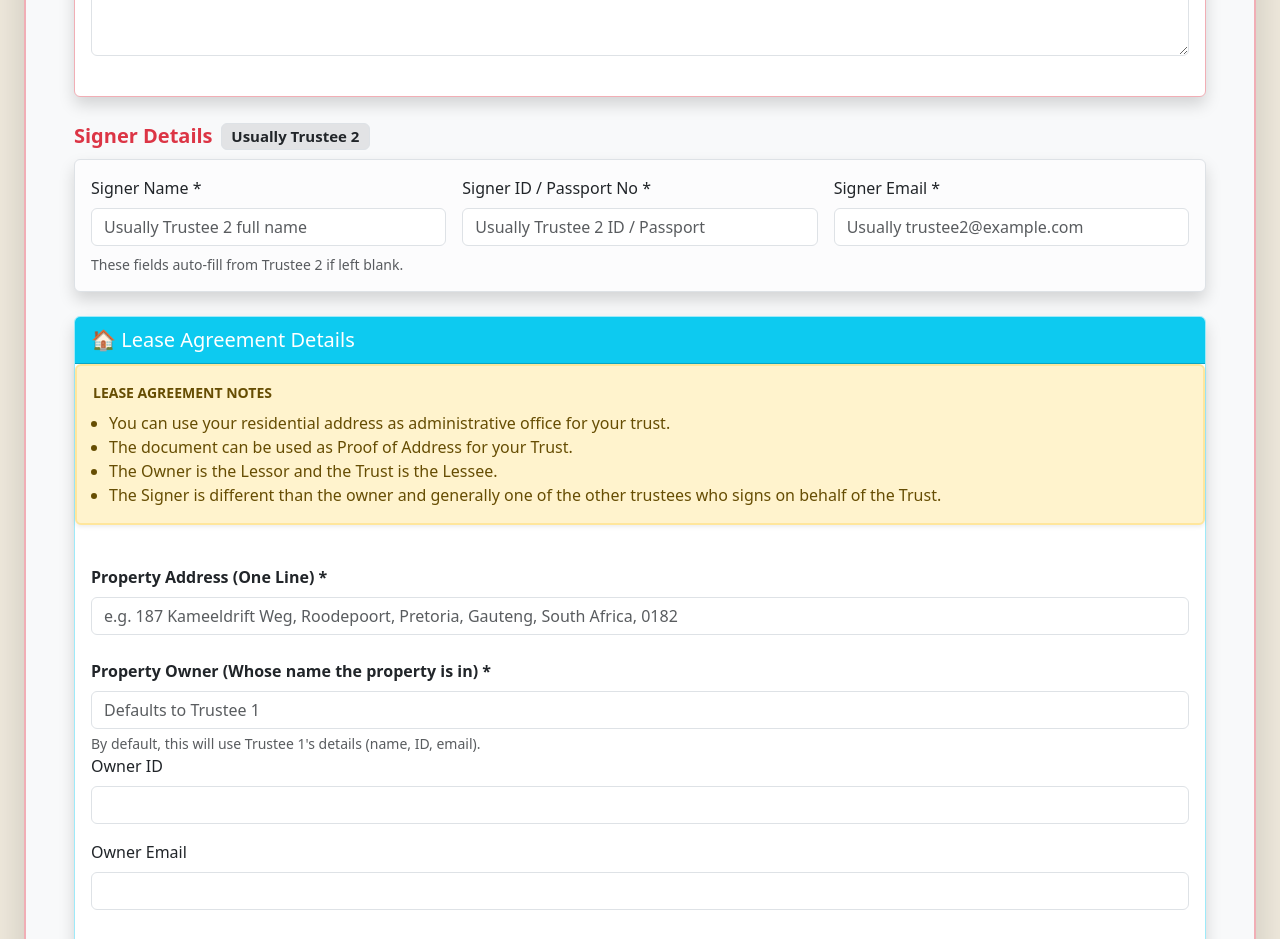
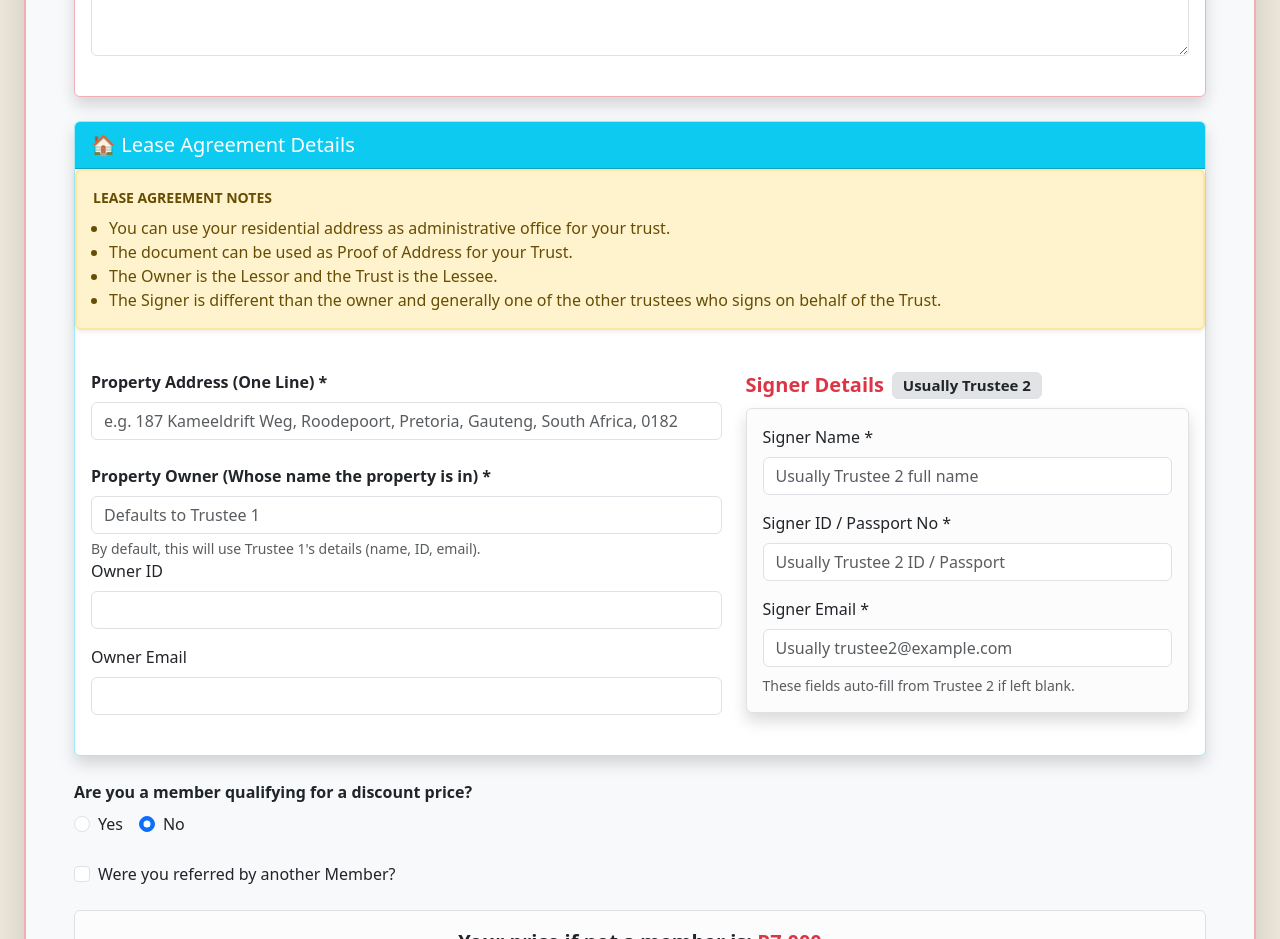
Before and after one commit to WhitelightningDev/hongkongtrust, an Angular app: page /homepage in a window 1280 px wide. Shown: the part 1940-2879 px from the top of the page. Built offline with nearby package versions, Linux system fonts and the light colour scheme.

Commit message:
`Refactored Lease Agreement Details Section layout to a row-based structure with two columns, separating Lease fields and Signer Details (Usually Trustee 2).`

```diff
--- a/src/app/pages/homepage/homepage.html
+++ b/src/app/pages/homepage/homepage.html
@@ -396,42 +396,6 @@
     </div>
   </div>
 
-  <!-- Signer (usually Trustee 2) -->
-        <div class="col-12">
-          <div class="mb-4">
-            <label class="form-label fw-semibold text-danger fs-5 d-flex align-items-center gap-2">
-              Signer Details <span class="badge bg-secondary-subtle text-dark border">Usually Trustee 2</span>
-            </label>
-            <div class="card border shadow bg-light-subtle p-3">
-              <div class="row g-3">
-                <div class="col-12 col-md-4">
-                  <label class="form-label">Signer Name *</label>
-                  <input type="text" class="form-control" formControlName="signer_name" placeholder="Usually Trustee 2 full name" />
-                  <div class="text-danger mt-1 fst-italic" *ngIf="trustForm.get('signer_name')?.invalid && trustForm.get('signer_name')?.touched">
-                    Signer name is required.
-                  </div>
-                </div>
-                <div class="col-12 col-md-4">
-                  <label class="form-label">Signer ID / Passport No *</label>
-                  <input type="text" class="form-control" formControlName="signer_id" placeholder="Usually Trustee 2 ID / Passport" />
-                  <div class="text-danger mt-1 fst-italic" *ngIf="trustForm.get('signer_id')?.invalid && trustForm.get('signer_id')?.touched">
-                    Signer ID / Passport is required.
-                  </div>
-                </div>
-                <div class="col-12 col-md-4">
-                  <label class="form-label">Signer Email *</label>
-                  <input type="email" class="form-control" formControlName="signer_email" placeholder="Usually trustee2@example.com" />
-                  <div class="text-danger mt-1 fst-italic" *ngIf="trustForm.get('signer_email')?.invalid && trustForm.get('signer_email')?.touched">
-                    Please enter a valid signer email.
-                  </div>
-                </div>
-              </div>
-              <div class="form-text mt-2">
-                These fields auto-fill from Trustee 2 if left blank.
-              </div>
-            </div>
-          </div>
-        </div>
 
   <!-- Lease Agreement Details Section -->
   <div class="card border-info-subtle shadow mb-4">
@@ -448,6 +412,9 @@
         </ul>
       </div>
     <div class="card-body">
+      <div class="row g-4 align-items-start">
+        <!-- Left: Lease fields -->
+        <div class="col-12 col-lg-7">
           <div class="mb-4">
             <label class="form-label fw-semibold">Property Address (One Line) *</label>
             <input formControlName="propertyAddress" type="text" class="form-control" placeholder="e.g. 187 Kameeldrift Weg, Roodepoort, Pretoria, Gauteng, South Africa, 0182" />
@@ -471,6 +438,43 @@
             <div class="text-danger mt-1 fst-italic"
                  *ngIf="trustForm.get('propertyOwner')?.invalid && trustForm.get('propertyOwner')?.touched">
               Please specify whose name the property is in.
+            </div>
+          </div>
+        </div>
+
+        <!-- Right: Signer Details (Usually Trustee 2) -->
+        <div class="col-12 col-lg-5">
+          <label class="form-label fw-semibold text-danger fs-5 d-flex align-items-center gap-2">
+            Signer Details <span class="badge bg-secondary-subtle text-dark border">Usually Trustee 2</span>
+          </label>
+          <div class="card border shadow bg-light-subtle p-3">
+            <div class="row g-3">
+              <div class="col-12">
+                <label class="form-label">Signer Name *</label>
+                <input type="text" class="form-control" formControlName="signer_name" placeholder="Usually Trustee 2 full name" />
+                <div class="text-danger mt-1 fst-italic" *ngIf="trustForm.get('signer_name')?.invalid && trustForm.get('signer_name')?.touched">
+                  Signer name is required.
+                </div>
+              </div>
+              <div class="col-12">
+                <label class="form-label">Signer ID / Passport No *</label>
+                <input type="text" class="form-control" formControlName="signer_id" placeholder="Usually Trustee 2 ID / Passport" />
+                <div class="text-danger mt-1 fst-italic" *ngIf="trustForm.get('signer_id')?.invalid && trustForm.get('signer_id')?.touched">
+                  Signer ID / Passport is required.
+                </div>
+              </div>
+              <div class="col-12">
+                <label class="form-label">Signer Email *</label>
+                <input type="email" class="form-control" formControlName="signer_email" placeholder="Usually trustee2@example.com" />
+                <div class="text-danger mt-1 fst-italic" *ngIf="trustForm.get('signer_email')?.invalid && trustForm.get('signer_email')?.touched">
+                  Please enter a valid signer email.
+                </div>
+              </div>
+            </div>
+            <div class="form-text mt-2">
+              These fields auto-fill from Trustee 2 if left blank.
+            </div>
+          </div>
         </div>
       </div>
     </div>
```
Lines whose indentation alone changed are shown as unchanged.
